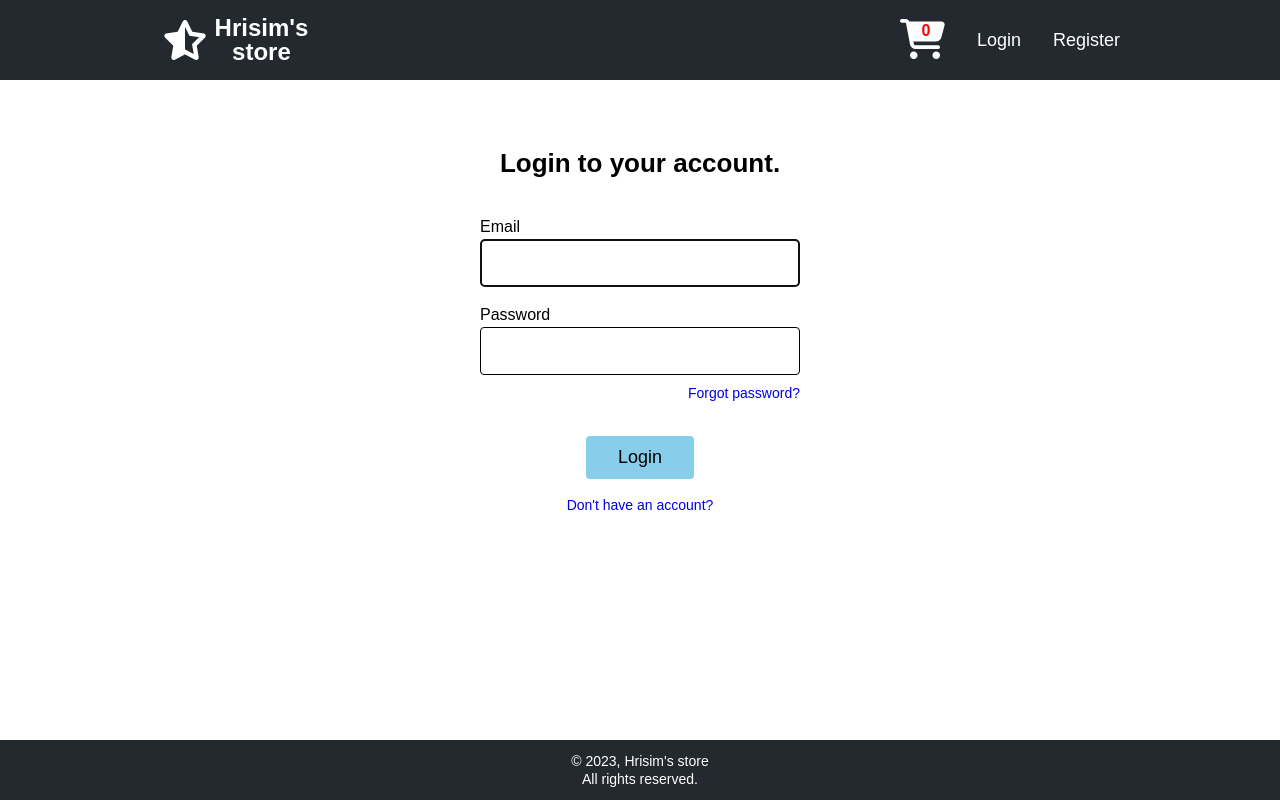
After one commit to hrisimov/ecommerce, a Django app: page /accounts/login/ in a window 1280 px wide. The commit adds this page. Run offline with Django 4.2, Linux system fonts and the light colour scheme.

Commit message:
Added login and logout

```diff
--- a/ecommerce/ecommerce/accounts/urls.py
+++ b/ecommerce/ecommerce/accounts/urls.py
@@ -1,10 +1,14 @@
 from django.urls import path
 
-from ecommerce.accounts.views import register, activate
+from ecommerce.accounts.views import register, activate, UserLoginView, UserLogoutView
+
+app_name = 'accounts'
 
 urlpatterns = (
     path('register/', register, name='register'),
     path('activate/<uidb64>/<token>/', activate, name='activate'),
+    path('login/', UserLoginView.as_view(), name='login'),
+    path('logout/', UserLogoutView.as_view(), name='logout'),
 )
 
 from . import signals
--- a/ecommerce/ecommerce/accounts/views.py
+++ b/ecommerce/ecommerce/accounts/views.py
@@ -1,4 +1,4 @@
-from django.contrib.auth import get_user_model
+from django.contrib.auth import get_user_model, views as auth_views
 from django.contrib.sites.shortcuts import get_current_site
 from django.core.exceptions import ObjectDoesNotExist
 from django.shortcuts import render
@@ -44,3 +44,12 @@ def activate(request, uidb64, token):
         return render(request, 'accounts/registration/account_activated.html')
     else:
         return render(request, 'accounts/registration/account_not_activated.html')
+
+
+class UserLoginView(auth_views.LoginView):
+    template_name = 'accounts/login.html'
+    redirect_authenticated_user = True
+
+
+class UserLogoutView(auth_views.LogoutView):
+    pass
--- a/ecommerce/ecommerce/urls.py
+++ b/ecommerce/ecommerce/urls.py
@@ -19,5 +19,5 @@ from django.urls import path, include
 
 urlpatterns = [
     path('admin/', admin.site.urls),
-    path('accounts/', include('ecommerce.accounts.urls')),
+    path('accounts/', include('ecommerce.accounts.urls', namespace='accounts')),
 ]
--- /dev/null
+++ b/ecommerce/static/css/accounts/login.css
@@ -0,0 +1,20 @@
+.form input:last-of-type {
+    margin-bottom: 8px;
+}
+
+.form .link {
+    font-size: 14px;
+}
+
+.form .forgot-password-link {
+    align-self: flex-end;
+    margin-bottom: 32px;
+}
+
+.form .btn {
+    margin-bottom: 16px;
+}
+
+.form .register-link {
+    align-self: center;
+}
--- /dev/null
+++ b/ecommerce/templates/accounts/login.html
@@ -0,0 +1,30 @@
+{% extends 'base/base.html' %}
+{% load static %}
+
+{% block title %}
+    Login
+{% endblock %}
+
+{% block styling %}
+    <link rel="stylesheet" href="{% static 'css/accounts/login.css' %}">
+{% endblock %}
+
+{% block content %}
+    <form action="{% url 'accounts:login' %}" class="form" method="post">
+        {% csrf_token %}
+        <h2 class="title">Login to your account.</h2>
+        {{ form.non_field_errors }}
+
+        {{ form.username.errors }}
+        <label for="{{ form.username.id_for_label }}">{{ form.username.label }}</label>
+        {{ form.username }}
+
+        {{ form.password.errors }}
+        <label for="{{ form.password.id_for_label }}">{{ form.password.label }}</label>
+        {{ form.password }}
+
+        <a href="#" class="link forgot-password-link">Forgot password?</a>
+        <button class="btn">Login</button>
+        <a href="{% url 'accounts:register' %}" class="link register-link">Don't have an account?</a>
+    </form>
+{% endblock %}
--- a/ecommerce/templates/accounts/registration/index.html
+++ b/ecommerce/templates/accounts/registration/index.html
@@ -16,7 +16,7 @@
         }
     </style>
 
-    <form class="form" action="{% url 'register' %}" method="post">
+    <form class="form" action="{% url 'accounts:register' %}" method="post">
         {% csrf_token %}
         <h2 class="title">Create an account.</h2>
         {{ form.non_field_errors }}
@@ -38,6 +38,6 @@
         {{ form.password2 }}
 
         <button class="btn">Register</button>
-        <a class="link" href="#">Already have an account?</a>
+        <a class="link" href="{% url 'accounts:login' %}">Already have an account?</a>
     </form>
 {% endblock %}
--- a/ecommerce/templates/base/header.html
+++ b/ecommerce/templates/base/header.html
@@ -16,14 +16,14 @@
                     <a href="#" class="link">Account</a>
                 </li>
                 <li class="item">
-                    <a href="#" class="link">Logout</a>
+                    <a href="{% url 'accounts:logout' %}" class="link">Logout</a>
                 </li>
             {% else %}
                 <li class="item">
-                    <a href="#" class="link">Login</a>
+                    <a href="{% url 'accounts:login' %}" class="link">Login</a>
                 </li>
                 <li class="item">
-                    <a href="#" class="link">Register</a>
+                    <a href="{% url 'accounts:register' %}" class="link">Register</a>
                 </li>
             {% endif %}
         </ul>
```
